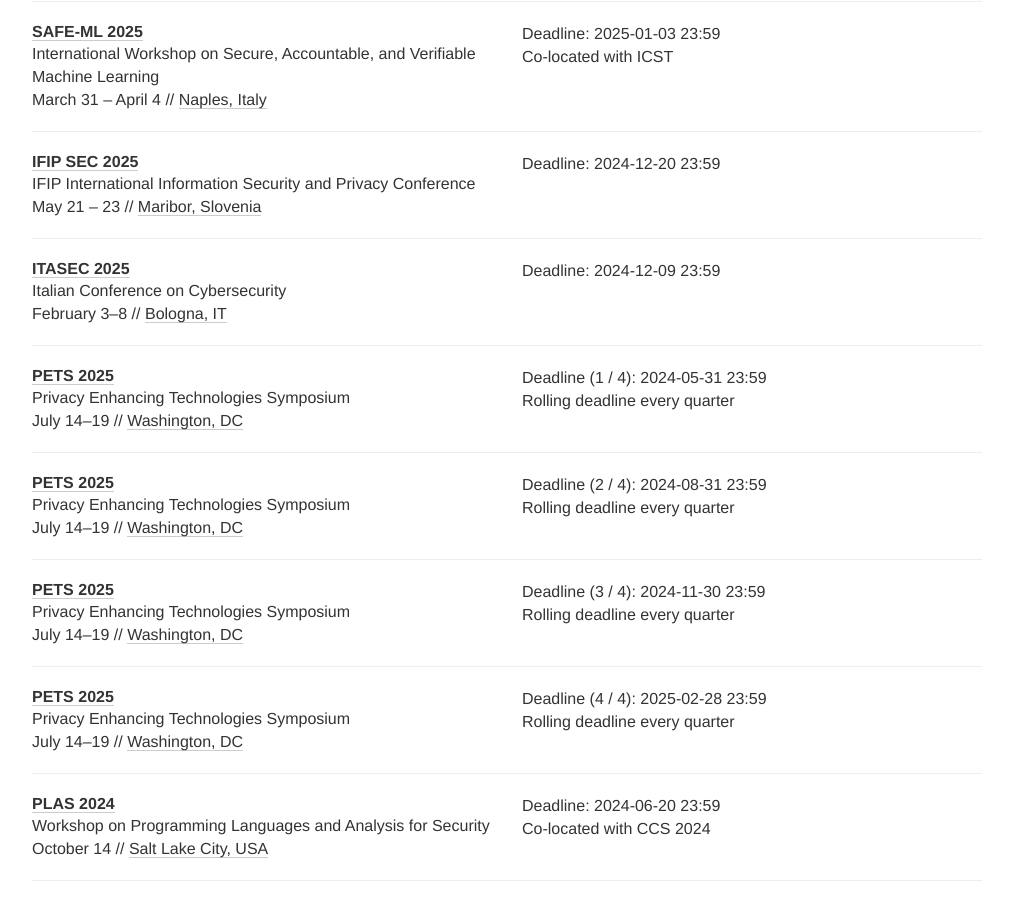
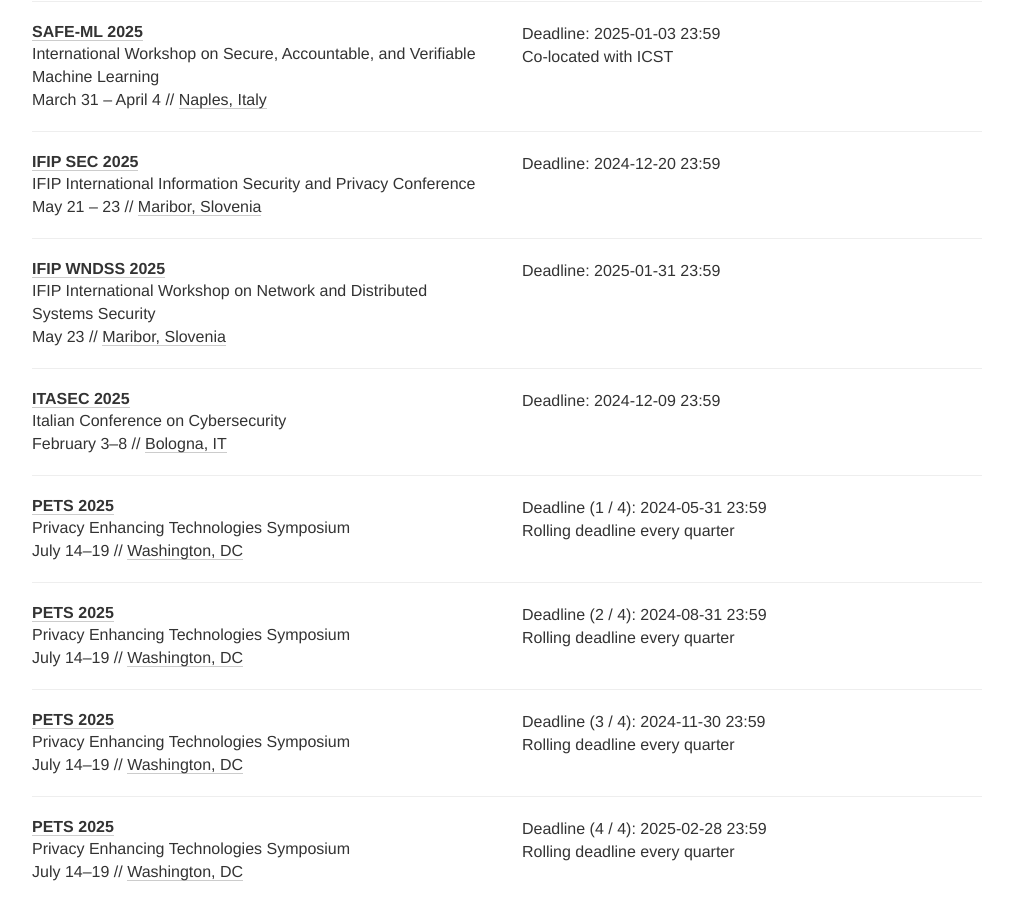
Before and after one commit to sec-deadlines/sec-deadlines.github.io, a Jekyll site: the page built from index.html, in a window 1280 px wide and 900 px high, scrolled down 4143 px. Shown: the whole window, without its empty margins (133-1146 px from the left). Built offline with Jekyll 4.4.1, drawn with Linux system fonts in a browser that asks for light colours; nearby versions of some CDN libraries; comment, search, counter and statistics services are not loaded.

Commit message:
Update conferences.yml

```diff
--- a/_data/conferences.yml
+++ b/_data/conferences.yml
@@ -247,6 +247,16 @@
   date: May 21 - 23
   place: Maribor, Slovenia
   tags: [SEC, CONF]
+
+- name: IFIP WNDSS
+  description: IFIP International Workshop on Network and Distributed Systems Security
+  year: 2025
+  link: https://ifiptc11.org/wg114-events/wg114-workshop
+  deadline: ["2025-01-31 23:59"]
+  date: May 23
+  place: Maribor, Slovenia
+  tags: [SEC, SHOP]
+
 
 - name: ITASEC
   description: Italian Conference on Cybersecurity
```
